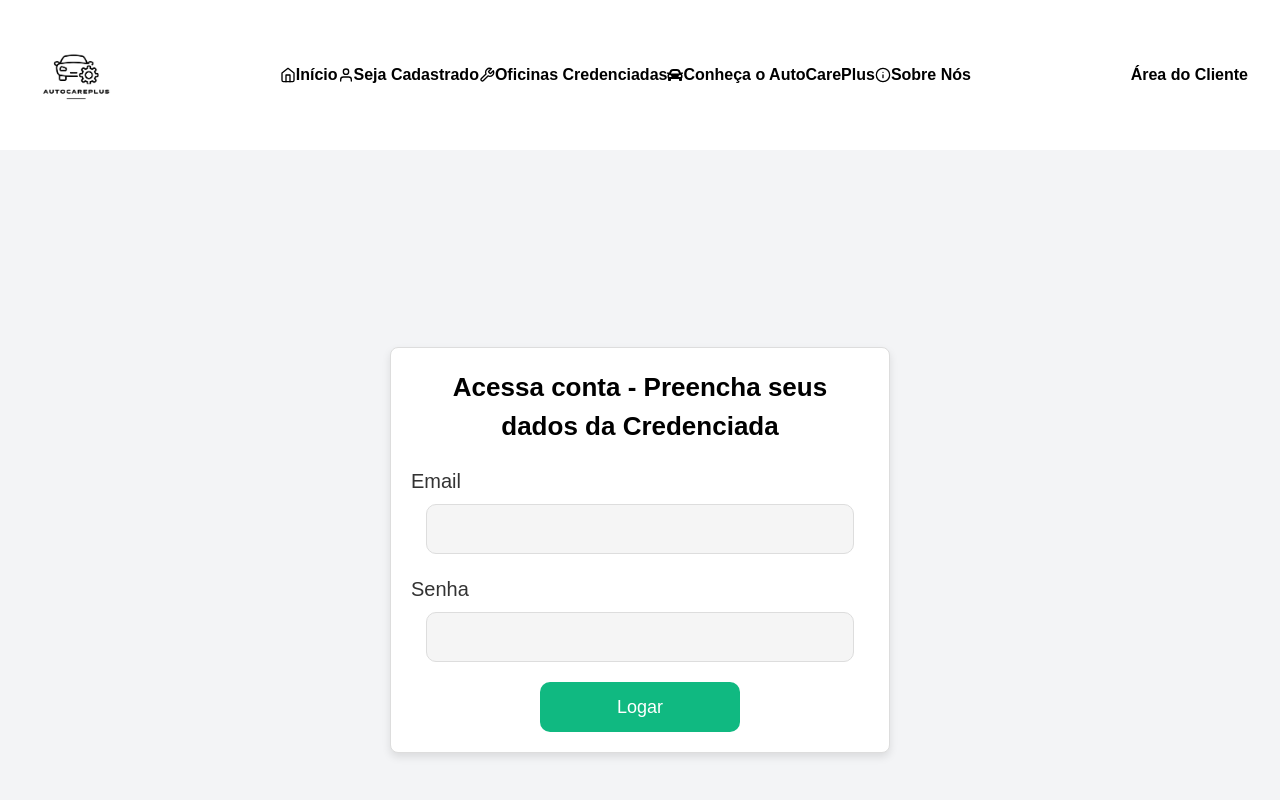
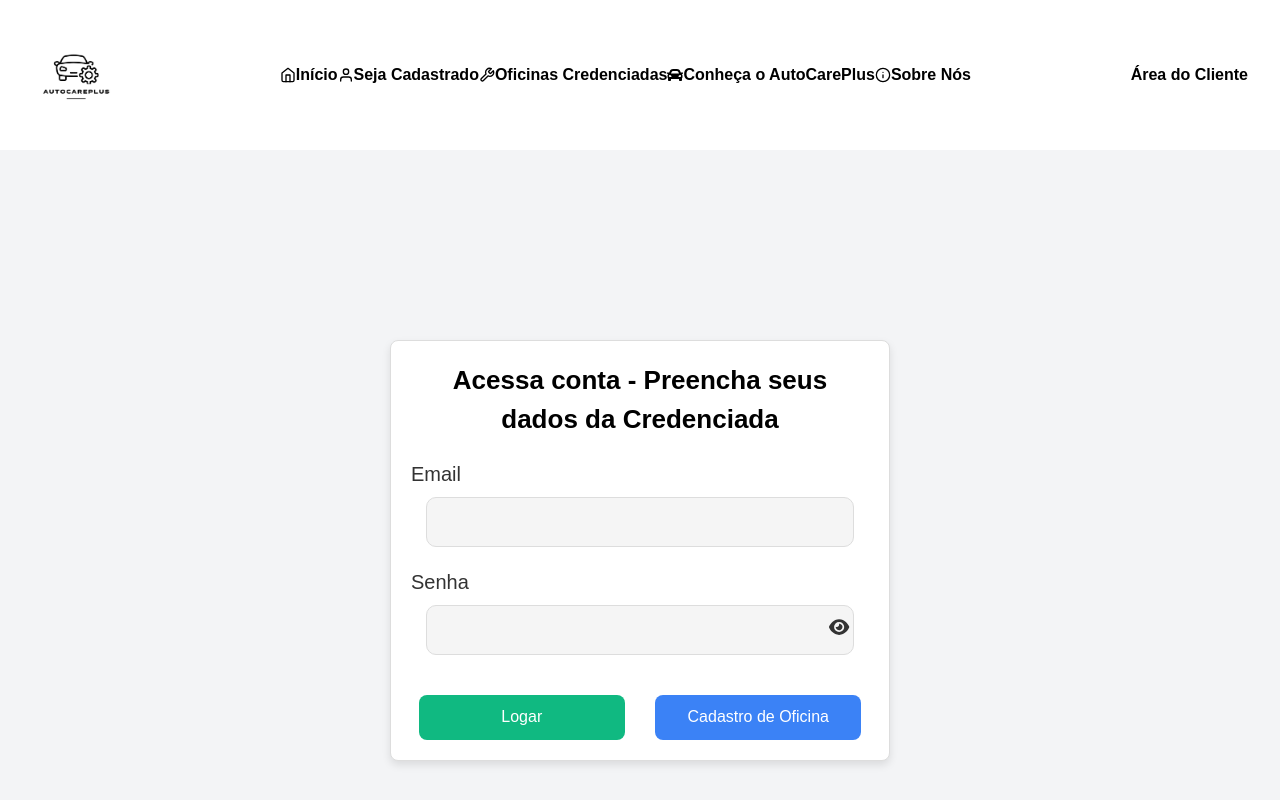
Before and after one commit to joao1015/AutoCarePlus-IA-regenerativa-Com-nextJS, a Next.js app in the folder autocare/: page /LoginOficinas in a window 1280 px wide. Shown: the top 800 px of the page. Built offline with nearby package versions, Linux system fonts and the light colour scheme.

Commit message:
Atualizado a rota para pagina de CRUD sendo uma pagina de administrador

```diff
--- a/autocare/package.json
+++ b/autocare/package.json
@@ -16,6 +16,8 @@
     "@chakra-ui/react": "^3.0.0",
     "@emotion/react": "^11.13.3",
     "@emotion/styled": "^11.13.0",
+    "@fortawesome/free-solid-svg-icons": "^6.6.0",
+    "@fortawesome/react-fontawesome": "^0.2.2",
     "axios": "^1.7.7",
     "framer-motion": "^11.11.10",
     "icons": "^1.0.0",
--- a/autocare/src/Components/LoginOficinas/index.tsx
+++ b/autocare/src/Components/LoginOficinas/index.tsx
@@ -1,8 +1,10 @@
-"use client"; // Deve estar no topo do arquivo
+"use client";
 
 import React, { useState } from 'react';
-import { useRouter } from 'next/navigation'; // useRouter do Next.js
+import { useRouter } from 'next/navigation';
 import styled from 'styled-components';
+import { FontAwesomeIcon } from '@fortawesome/react-fontawesome';
+import { faEye, faEyeSlash } from '@fortawesome/free-solid-svg-icons';
 
 // Styled Components
 const PageContainer = styled.div`
@@ -44,6 +46,7 @@ const FormGroup = styled.div`
   display: flex;
   flex-direction: column;
   align-items: center;
+  position: relative;
 `;
 
 const Label = styled.label`
@@ -80,25 +83,59 @@ const Input = styled.input`
   }
 `;
 
-const LogarButton = styled.button`
+const TogglePasswordButton = styled.button`
+  position: absolute;
+  right: 20px;
+  top: 48px;
+  background: none;
+  border: none;
+  font-size: 18px;
+  color: #333;
+  cursor: pointer;
+  outline: none;
+`;
+
+const ButtonGroup = styled.div`
+  display: flex;
+  gap: 15px;
+  margin-top: 20px;
+  width: 100%;
+  justify-content: space-around;
+`;
+
+const Button = styled.button`
   font-family: 'Poppins', sans-serif;
   font-weight: 500;
-  font-size: 18px;
-  width: 60%;
-  max-width: 200px;
-  height: 50px;
-  background-color: #10B981;
+  font-size: 16px;
+  width: 45%;
+  max-width: 220px;
+  height: 45px;
   color: #fff;
   border: none;
-  border-radius: 10px;
+  border-radius: 8px;
   padding: 10px;
   cursor: pointer;
   text-align: center;
   transition: background-color 0.3s, transform 0.2s;
 
   &:hover {
-    background-color: #0056b3;
     transform: translateY(-3px);
+  }
+`;
+
+const LogarButton = styled(Button)`
+  background-color: #10B981;
+
+  &:hover {
+    background-color: #059669;
+  }
+`;
+
+const CadastroButton = styled(Button)`
+  background-color: #3B82F6;
+
+  &:hover {
+    background-color: #2563EB;
   }
 `;
 
@@ -119,41 +156,46 @@ const SuccessMessage = styled.p`
 const OficinasLogin: React.FC = () => {
   const [email, setEmail] = useState('');
   const [senha, setSenha] = useState('');
+  const [mostrarSenha, setMostrarSenha] = useState(false);
   const [errorMessage, setErrorMessage] = useState('');
   const [successMessage, setSuccessMessage] = useState('');
   const [showSuccessMessage, setShowSuccessMessage] = useState(false);
-  const router = useRouter(); // Use useRouter ao invés de useNavigate
+  const router = useRouter();
 
-  // Definição das oficinas com seus respectivos IDs
-  const oficinasFixas = [
-    { id: 1, nome: 'Oficina AutoTech', email: 'oficina1@example.com', senha: '123' },
-    { id: 2, nome: 'Oficina Mecânica Rápida', email: 'oficina2@example.com', senha: '123' },
-    { id: 3, nome: 'Oficina SuperCar', email: 'oficina3@example.com', senha: '123' },
-  ];
+  // Verifica se o login é de administrador
+  const isAdmin = email === 'Admin@admin.com' && senha === '87654321';
 
   const handleLogin = (event: React.FormEvent<HTMLFormElement>) => {
     event.preventDefault();
 
-    const oficinaValida = oficinasFixas.find(
-      (oficina) => oficina.email === email && oficina.senha === senha
-    );
-
-    if (oficinaValida) {
+    if (isAdmin) {
       setErrorMessage('');
-      setSuccessMessage(`Login bem-sucedido! Bem-vindo à ${oficinaValida.nome}`);
+      setSuccessMessage('Acesso concedido para cadastro de oficina!');
       setShowSuccessMessage(true);
-
-      // Armazenar o oficinaId no localStorage
-      localStorage.setItem('oficinaId', String(oficinaValida.id));
 
       setTimeout(() => {
         setShowSuccessMessage(false);
-        router.push("OficinaLogada"); // Navegar após 3 segundos
-      }, 3000);
+        router.push('/cadastro-oficina');
+      }, 2000);
     } else {
       setSuccessMessage('');
       setShowSuccessMessage(false);
       setErrorMessage('Email ou senha incorretos. Por favor, tente novamente.');
+    }
+  };
+
+  const handleCadastroClick = () => {
+    if (isAdmin) {
+      setErrorMessage('');
+      setSuccessMessage('Acesso concedido para cadastro de oficina!');
+      setShowSuccessMessage(true);
+
+      setTimeout(() => {
+        setShowSuccessMessage(false);
+        router.push('/ListaOficina');
+      }, 2000);
+    } else {
+      setErrorMessage('Somente administradores têm permissão para acessar o cadastro de oficinas. Por favor, insira as credenciais corretas.');
     }
   };
 
@@ -175,15 +217,26 @@ const OficinasLogin: React.FC = () => {
         <FormGroup>
           <Label htmlFor="senha">Senha</Label>
           <Input
-            type="password"
+            type={mostrarSenha ? 'text' : 'password'}
             id="senha"
             name="senha"
             value={senha}
             onChange={(e) => setSenha(e.target.value)}
             required
           />
+          <TogglePasswordButton
+            type="button"
+            onClick={() => setMostrarSenha(!mostrarSenha)}
+          >
+            <FontAwesomeIcon icon={mostrarSenha ? faEyeSlash : faEye} />
+          </TogglePasswordButton>
         </FormGroup>
-        <LogarButton type="submit">Logar</LogarButton>
+        <ButtonGroup>
+          <LogarButton type="submit">Logar</LogarButton>
+          <CadastroButton type="button" onClick={handleCadastroClick}>
+            Cadastro de Oficina
+          </CadastroButton>
+        </ButtonGroup>
         {errorMessage && <ErrorMessage>{errorMessage}</ErrorMessage>}
         {showSuccessMessage && <SuccessMessage>{successMessage}</SuccessMessage>}
       </Balao>
```
Also changed, not shown: 1 other file (tests, documents, lock files or other folders).
